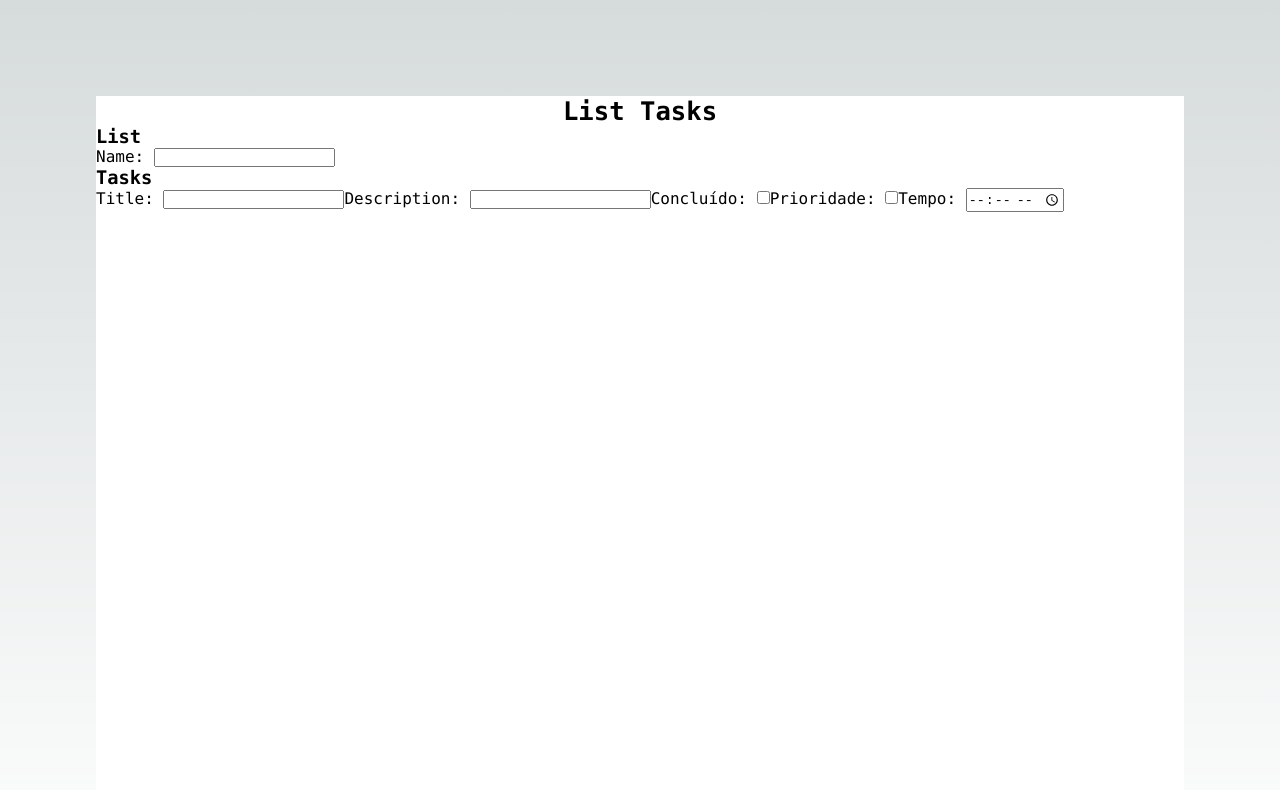
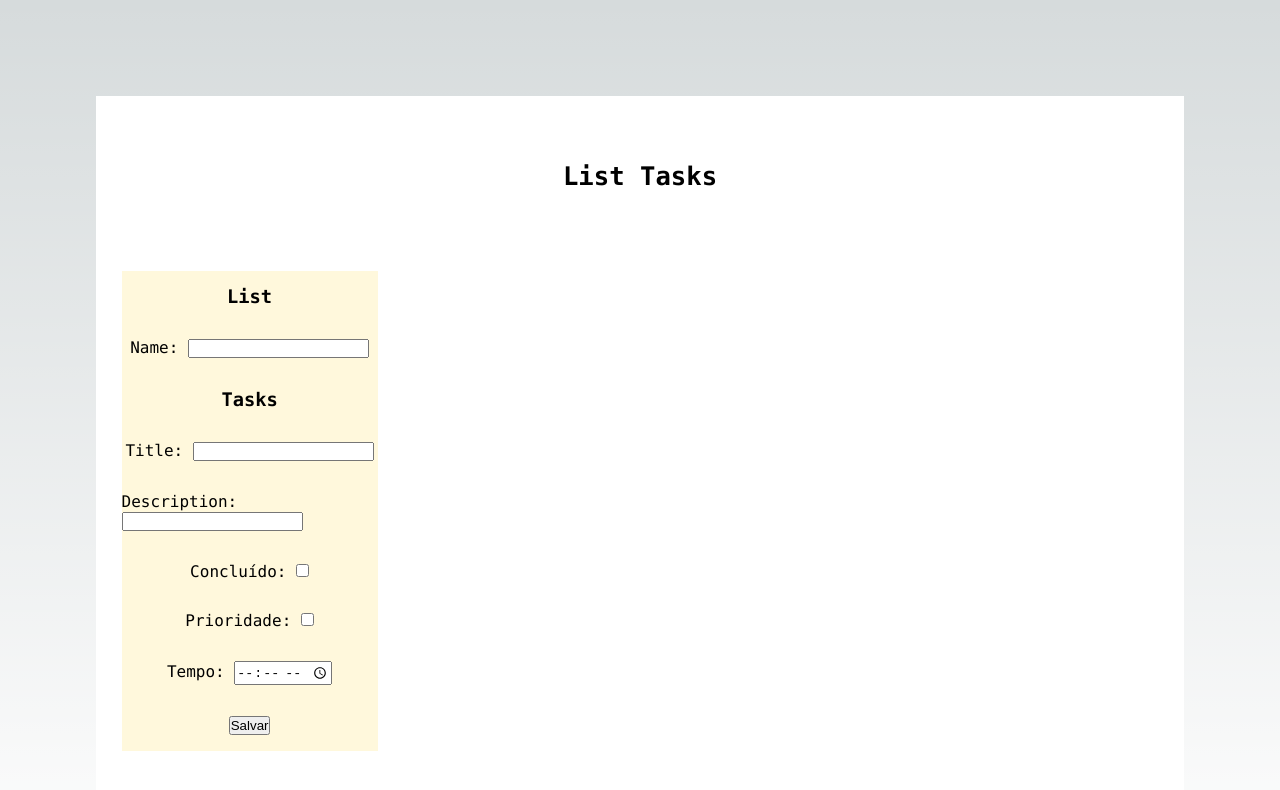
Before and after one commit to olliso17/task_go, a Next.js app in the folder front_end/: page / in a window 1280 px wide. Shown: the top 790 px of the page. Built offline with nearby package versions, Linux system fonts and the light colour scheme.

Commit message:
feat(list): update addList

```diff
--- a/front_end/src/pages/index.tsx
+++ b/front_end/src/pages/index.tsx
@@ -18,19 +18,16 @@ export default function Home() {
           <h1 className={styles.title}>
             List Tasks
           </h1>
-          <div>
+          <div className={styles.addlist}>
             <h3>List</h3>
             <span>Name: <input type="text" /></span>
-          </div>
-          <div>
             <h3>Tasks</h3>
             <span>Title: <input type="text" /></span>
             <span>Description: <input type="text" /></span>
             <span>Concluído: <input type="checkbox" /></span>
             <span>Prioridade: <input type="checkbox" /></span>
             <span>Tempo: <input type="time" min="00:00" max="23:00"/></span>
-
-
+            <button>Salvar</button>
           </div>
         </div>
       </main>
--- a/front_end/src/styles/Home.module.css
+++ b/front_end/src/styles/Home.module.css
@@ -7,13 +7,16 @@
 }
 
 .description {
+  display: flex;
   width: 90vw;
   height: 90vh;
+  flex-direction: column;
   background-color: white;
-  justify-content: center;
-  align-items: center;
+  justify-content: space-around;
+  align-items: initial;
   z-index: 2;
   font-family: var(--font-mono);
+  padding: 2vw;
 
 }
 
@@ -21,3 +24,14 @@
   font-size: 2vw;
   text-align: center;
 }
+
+.addlist{
+  display: flex;
+  flex-direction: column;
+  justify-content: space-around;
+  align-items: center;
+  background-color: cornsilk;
+  width: 20vw;
+  height: 60vh;
+
+}
```
